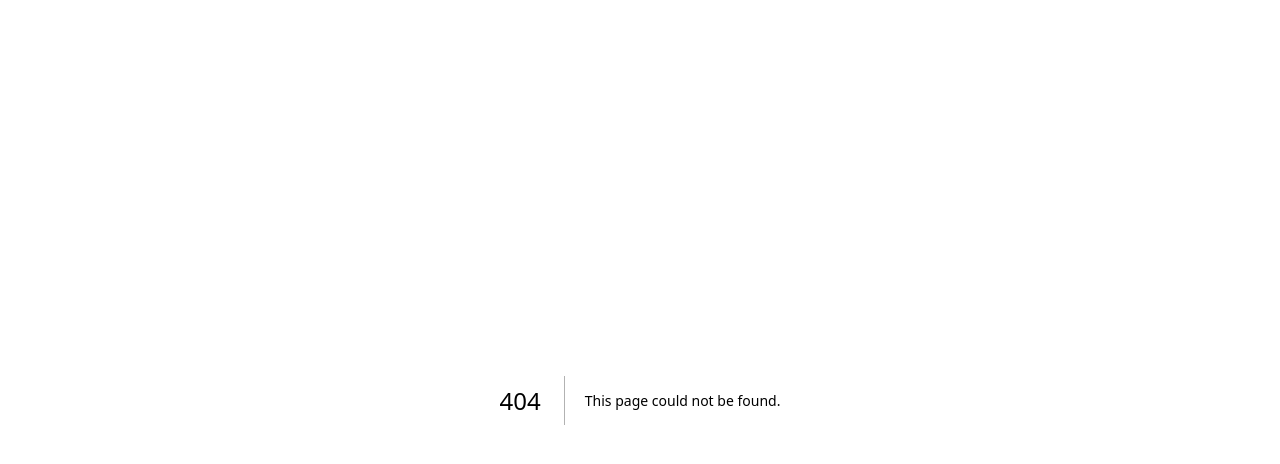
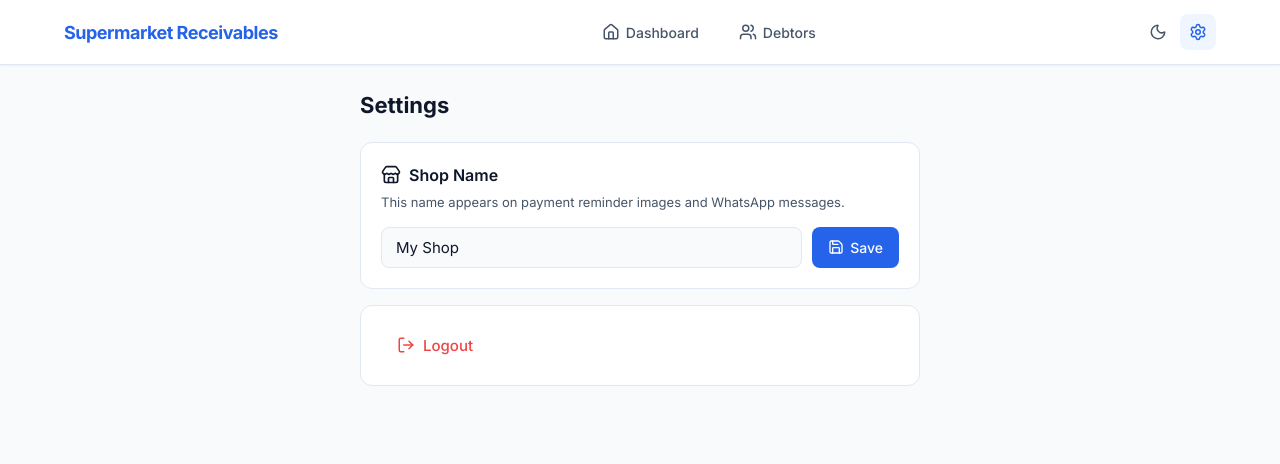
Before and after one commit to gaurav42534-blip/Debtors-dashboard-, a Next.js app: page /settings in a window 1280 px wide. Before the commit this address had no page. Shown: the top 464 px of the page. Built offline with nearby package versions, Linux system fonts and the light colour scheme; no server answers.

Commit message:
marathi photo

```diff
--- /dev/null
+++ b/src/app/settings/page.module.css
@@ -0,0 +1,98 @@
+.main {
+  padding: 24px 16px;
+  min-height: calc(100vh - 64px);
+}
+
+.container {
+  max-width: 560px;
+  margin: 0 auto;
+  display: flex;
+  flex-direction: column;
+  gap: 16px;
+}
+
+.title {
+  font-size: 22px;
+  font-weight: 700;
+  color: var(--text-primary);
+  margin-bottom: 4px;
+}
+
+.card {
+  background: var(--surface);
+  border: 1px solid var(--border);
+  border-radius: 12px;
+  padding: 20px;
+}
+
+.cardHeader {
+  display: flex;
+  align-items: center;
+  gap: 8px;
+  color: var(--text-primary);
+  margin-bottom: 6px;
+}
+
+.cardHeader h2 {
+  font-size: 16px;
+  font-weight: 600;
+  margin: 0;
+}
+
+.hint {
+  font-size: 13px;
+  color: var(--text-secondary);
+  margin-bottom: 14px;
+}
+
+.inputRow {
+  display: flex;
+  gap: 10px;
+}
+
+.input {
+  flex: 1;
+  padding: 10px 14px;
+  border: 1px solid var(--border);
+  border-radius: 8px;
+  font-size: 15px;
+  background: var(--background);
+  color: var(--text-primary);
+  transition: border-color 0.2s;
+}
+
+.input:focus {
+  outline: none;
+  border-color: var(--primary);
+}
+
+.saveBtn {
+  display: flex;
+  align-items: center;
+  gap: 6px;
+  white-space: nowrap;
+}
+
+.logoutBtn {
+  display: flex;
+  align-items: center;
+  gap: 8px;
+  padding: 10px 16px;
+  background: transparent;
+  color: var(--danger);
+  font-size: 15px;
+  font-weight: 500;
+  border-radius: 8px;
+  transition: background 0.2s;
+  width: 100%;
+}
+
+.logoutBtn:hover {
+  background: var(--surface-hover);
+}
+
+@media (max-width: 768px) {
+  .main {
+    padding-bottom: 80px;
+  }
+}
--- /dev/null
+++ b/src/app/settings/page.tsx
@@ -0,0 +1,83 @@
+'use client'
+
+import { useState, useEffect } from 'react'
+import { useRouter } from 'next/navigation'
+import { LogOut, Save, Store } from 'lucide-react'
+import { supabase } from '@/lib/supabase'
+import { getShopName, saveShopName } from '@/lib/shopSettings'
+import Navigation from '@/components/Navigation'
+import styles from './page.module.css'
+
+export default function SettingsPage() {
+  const router = useRouter()
+  const [shopName, setShopName] = useState('')
+  const [loading, setLoading] = useState(true)
+  const [saving, setSaving] = useState(false)
+  const [saved, setSaved] = useState(false)
+
+  useEffect(() => {
+    getShopName().then(name => {
+      setShopName(name)
+      setLoading(false)
+    })
+  }, [])
+
+  const handleSave = async () => {
+    if (!shopName.trim()) return
+    setSaving(true)
+    await saveShopName(shopName.trim())
+    setSaving(false)
+    setSaved(true)
+    setTimeout(() => setSaved(false), 2000)
+  }
+
+  const handleLogout = async () => {
+    await supabase.auth.signOut()
+    router.push('/login')
+  }
+
+  return (
+    <>
+      <Navigation />
+      <main className={styles.main}>
+        <div className={styles.container}>
+          <h1 className={styles.title}>Settings</h1>
+
+          <div className={styles.card}>
+            <div className={styles.cardHeader}>
+              <Store size={20} />
+              <h2>Shop Name</h2>
+            </div>
+            <p className={styles.hint}>This name appears on payment reminder images and WhatsApp messages.</p>
+            <div className={styles.inputRow}>
+              <input
+                type="text"
+                className={styles.input}
+                value={shopName}
+                onChange={e => { setShopName(e.target.value); setSaved(false) }}
+                placeholder="My Shop"
+                disabled={loading}
+                maxLength={60}
+              />
+              <button
+                className={`btn btn-primary ${styles.saveBtn}`}
+                onClick={handleSave}
+                disabled={saving || loading || !shopName.trim()}
+              >
+                <Save size={16} />
+                {saved ? 'Saved!' : saving ? 'Saving...' : 'Save'}
+              </button>
+            </div>
+          </div>
+
+          <div className={styles.card}>
+            <button className={styles.logoutBtn} onClick={handleLogout}>
+              <LogOut size={18} />
+              Logout
+            </button>
+          </div>
+        </div>
+      </main>
+    </>
+  )
+}
--- a/src/components/Navigation.module.css
+++ b/src/components/Navigation.module.css
@@ -75,6 +75,11 @@
   color: var(--text-primary);
 }
 
+.settingsActive {
+  color: var(--primary);
+  background-color: var(--primary-light);
+}
+
 .logoutBtn {
   display: flex;
   align-items: center;
--- a/src/components/Navigation.tsx
+++ b/src/components/Navigation.tsx
@@ -2,14 +2,12 @@
 
 import { useState, useEffect } from 'react'
 import Link from 'next/link'
-import { usePathname, useRouter } from 'next/navigation'
-import { supabase } from '@/lib/supabase'
-import { LogOut, Home, Users, Sun, Moon } from 'lucide-react'
+import { usePathname } from 'next/navigation'
+import { Settings, Home, Users, Sun, Moon } from 'lucide-react'
 import styles from './Navigation.module.css'
 
 export default function Navigation() {
   const pathname = usePathname()
-  const router = useRouter()
   const [isDark, setIsDark] = useState(false)
 
   useEffect(() => {
@@ -24,11 +22,6 @@ export default function Navigation() {
     setIsDark(newTheme)
     document.documentElement.setAttribute('data-theme', newTheme ? 'dark' : 'light')
     localStorage.setItem('theme', newTheme ? 'dark' : 'light')
-  }
-
-  const handleLogout = async () => {
-    await supabase.auth.signOut()
-    router.push('/login')
   }
 
   return (
@@ -50,9 +43,9 @@ export default function Navigation() {
           <button onClick={toggleTheme} className={styles.themeToggle} aria-label="Toggle theme">
             {isDark ? <Sun size={18} /> : <Moon size={18} />}
           </button>
-          <button onClick={handleLogout} className={styles.logoutBtn}>
-            <LogOut size={18} /> <span className={styles.logoutLabel}>Logout</span>
-          </button>
+          <Link href="/settings" className={`${styles.themeToggle} ${pathname === '/settings' ? styles.settingsActive : ''}`} aria-label="Settings">
+            <Settings size={18} />
+          </Link>
         </div>
       </div>
 
@@ -67,10 +60,10 @@ export default function Navigation() {
           <span>Debtors</span>
         </Link>
 
-        <button onClick={handleLogout} className={styles.bottomTab}>
-          <LogOut size={20} />
-          <span>Logout</span>
-        </button>
+        <Link href="/settings" className={`${styles.bottomTab} ${pathname === '/settings' ? styles.bottomTabActive : ''}`}>
+          <Settings size={20} />
+          <span>Settings</span>
+        </Link>
       </div>
     </nav>
   )
--- /dev/null
+++ b/src/lib/shopSettings.ts
@@ -0,0 +1,23 @@
+import { supabase } from './supabase'
+
+export async function getShopName(): Promise<string> {
+  const { data: { user } } = await supabase.auth.getUser()
+  if (!user) return 'My Shop'
+
+  const { data } = await supabase
+    .from('shop_settings')
+    .select('shop_name')
+    .eq('user_id', user.id)
+    .single()
+
+  return data?.shop_name ?? 'My Shop'
+}
+
+export async function saveShopName(shopName: string): Promise<void> {
+  const { data: { user } } = await supabase.auth.getUser()
+  if (!user) return
+
+  await supabase
+    .from('shop_settings')
+    .upsert({ user_id: user.id, shop_name: shopName, updated_at: new Date().toISOString() })
+}
```
Also changed, not shown: src/components/ReceiptGenerator.tsx (+22 -17 lines), public/sw.js, 1 other file (tests, documents, lock files or other folders).
